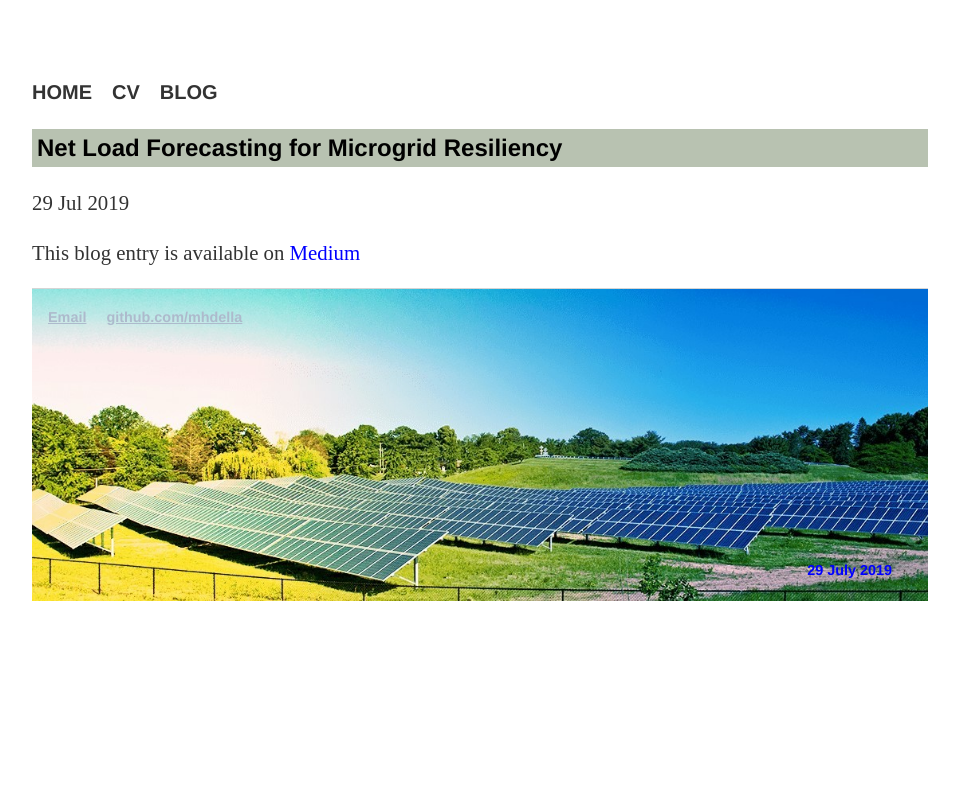
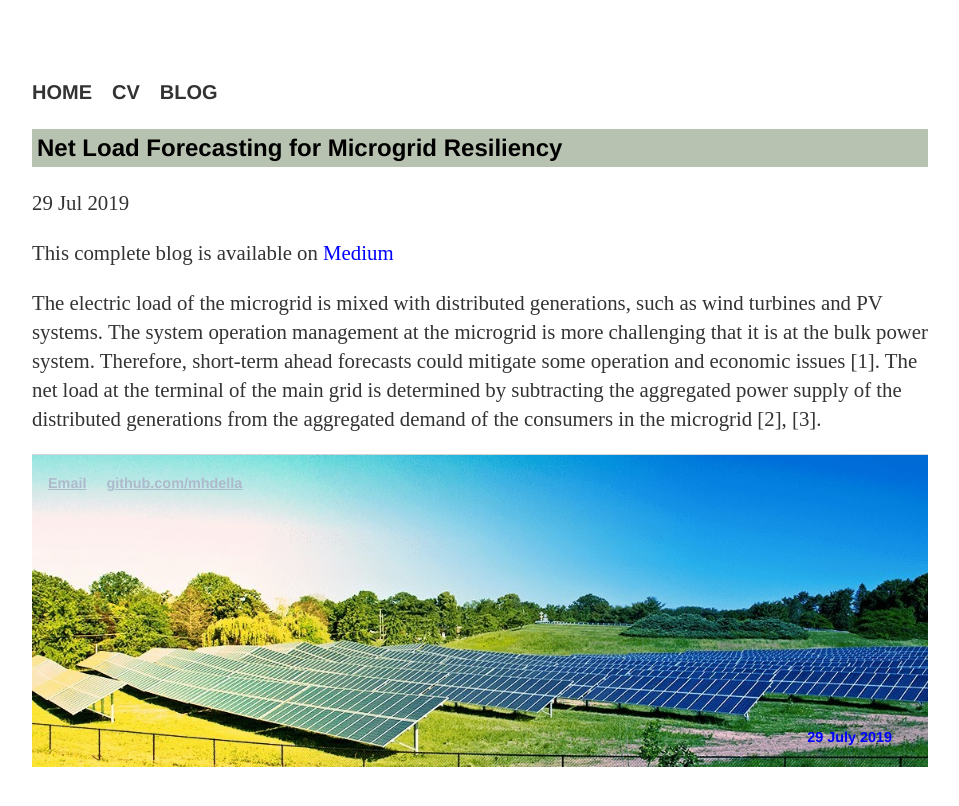
Before and after one commit to MohamedAbuella/MohamedAbuella.github.io, a Jekyll site: the page built from _posts/2019-07-29-NL_ForMicro.html, in a window 1280 px wide. Shown: the top 806 px of the page, without its empty margins (160-1119 px from the left). Built offline with Jekyll 4.4.1, drawn with Linux system fonts in a browser that asks for light colours; nearby versions of some CDN libraries; a script that is not in the unit is left out; comment, search, counter and statistics services are not loaded.

Commit message:
Update 2019-07-29-NL_ForMicro.html

```diff
--- a/_posts/2019-07-29-NL_ForMicro.html
+++ b/_posts/2019-07-29-NL_ForMicro.html
@@ -5,4 +5,5 @@ author:     Mohamed Abuella
 layout:     post
 tags:       [Blog]
 ---
-<p>This blog entry is available on <a href="https://medium.com/@mhdabuella/net-load-forecasting-for-resilience-of-microgrids-5344514be107?source=friends_link&sk=8c1256473607bb7d1fa2bd36ffb7714d" target="_blank" style="color:blue">Medium </a> </p>
+<p>This complete blog is available on <a href="https://medium.com/@mhdabuella/net-load-forecasting-for-resilience-of-microgrids-5344514be107?source=friends_link&sk=8c1256473607bb7d1fa2bd36ffb7714d" target="_blank" style="color:blue">Medium </a> </p>
+<p> The electric load of the microgrid is mixed with distributed generations, such as wind turbines and PV systems. The system operation management at the microgrid is more challenging that it is at the bulk power system. Therefore, short-term ahead forecasts could mitigate some operation and economic issues [1]. The net load at the terminal of the main grid is determined by subtracting the aggregated power supply of the distributed generations from the aggregated demand of the consumers in the microgrid [2], [3].</p>
```
